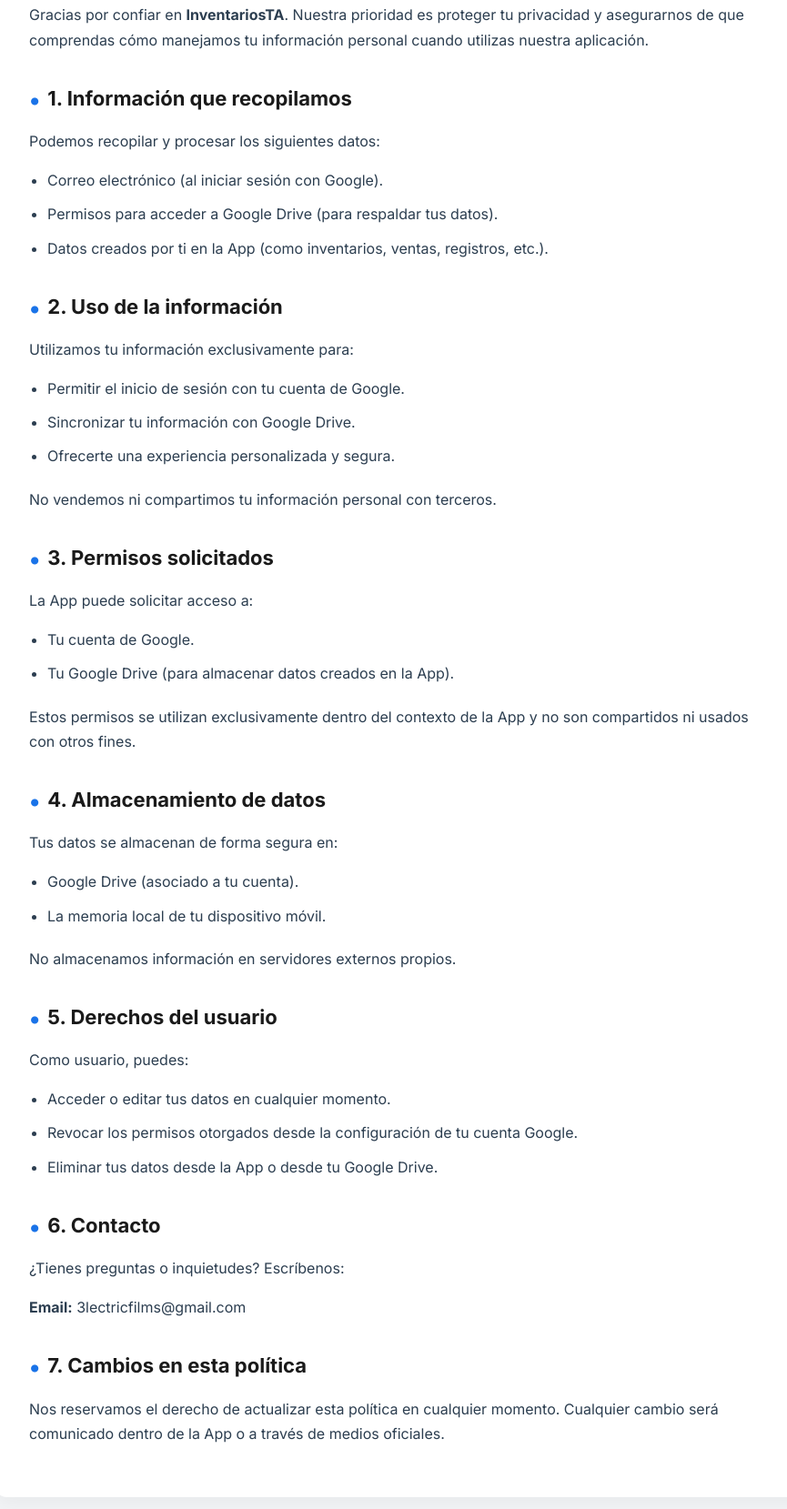
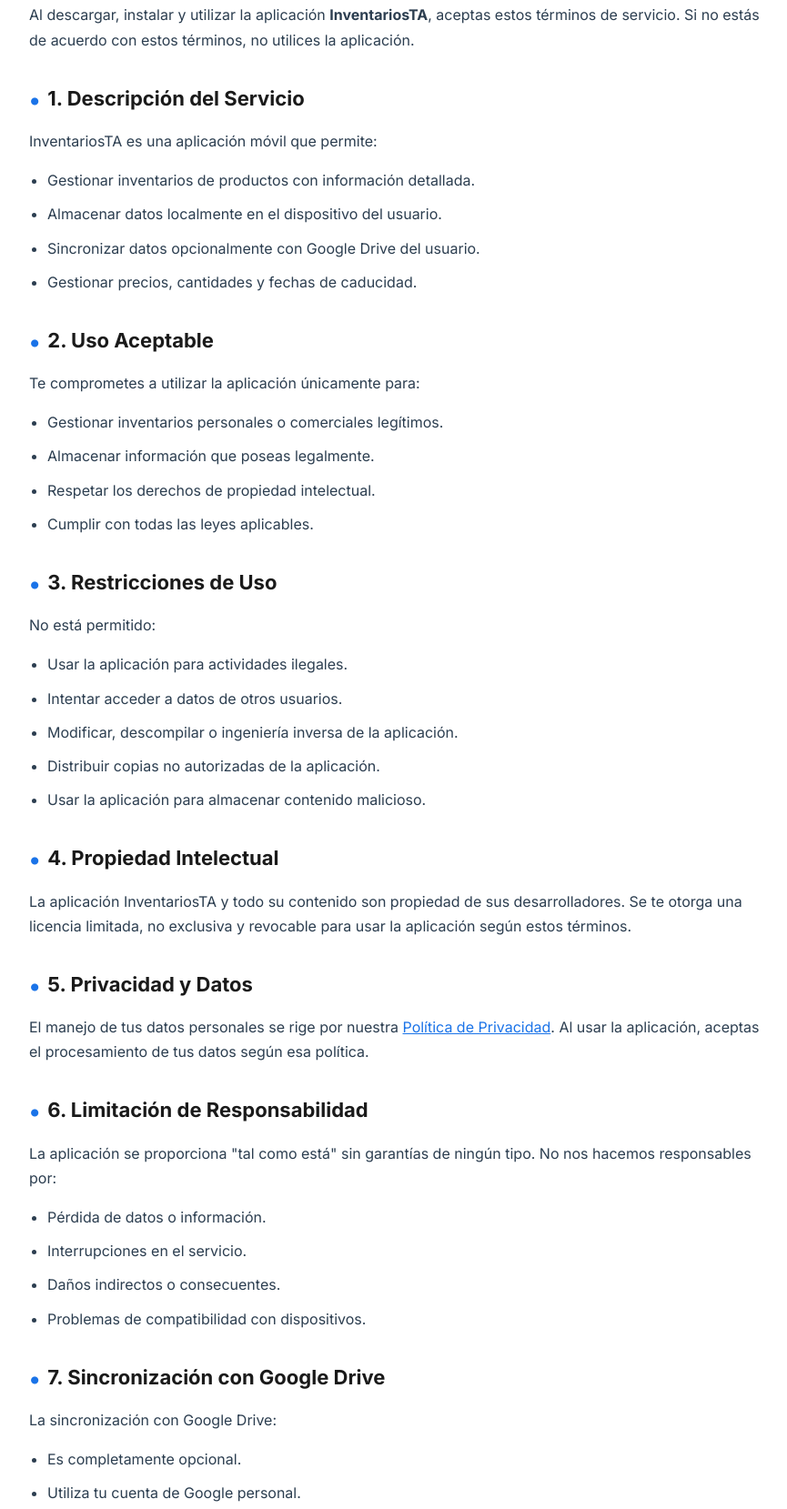
Before and after one commit to technoalex1/inventariosta1, a plain HTML site: page politicas y privacidad.html in a window 1280 px wide. Shown: the part 271-1930 px from the top of the page at 91% size, without its empty margins (198-1063 px from the left). Drawn offline with Linux system fonts and the light colour scheme.

Commit message:
Update politicas y privacidad.html

```diff
--- a/politicas y privacidad.html
+++ b/politicas y privacidad.html
@@ -2,7 +2,7 @@
 <html lang="es">
 <head>
   <meta charset="UTF-8">
-  <title>Políticas Y Privacidad - InventariosTA</title>
+  <title>Términos de Servicio - InventariosTA</title>
   <link href="https://fonts.googleapis.com/css2?family=Inter:wght@400;600;700&display=swap" rel="stylesheet">
   <style>
     * {
@@ -87,60 +87,92 @@
 <body>
 
   <header>
-    <h1>Políticas y Privacidad</h1>
+    <h1>Términos de Servicio</h1>
     <p style="margin-top: 10px; font-size: 16px;">Última actualización: Julio 2025</p>
   </header>
 
   <div class="container">
-    <p>Gracias por confiar en <strong>InventariosTA</strong>. Nuestra prioridad es proteger tu privacidad y asegurarnos de que comprendas cómo manejamos tu información personal cuando utilizas nuestra aplicación.</p>
+    <p>Al descargar, instalar y utilizar la aplicación <strong>InventariosTA</strong>, aceptas estos términos de servicio. Si no estás de acuerdo con estos términos, no utilices la aplicación.</p>
 
-    <h2>1. Información que recopilamos</h2>
-    <p>Podemos recopilar y procesar los siguientes datos:</p>
+    <h2>1. Descripción del Servicio</h2>
+    <p>InventariosTA es una aplicación móvil que permite:</p>
     <ul>
-      <li>Correo electrónico (al iniciar sesión con Google).</li>
-      <li>Permisos para acceder a Google Drive (para respaldar tus datos).</li>
-      <li>Datos creados por ti en la App (como inventarios, ventas, registros, etc.).</li>
+      <li>Gestionar inventarios de productos con información detallada.</li>
+      <li>Almacenar datos localmente en el dispositivo del usuario.</li>
+      <li>Sincronizar datos opcionalmente con Google Drive del usuario.</li>
+      <li>Gestionar precios, cantidades y fechas de caducidad.</li>
     </ul>
 
-    <h2>2. Uso de la información</h2>
-    <p>Utilizamos tu información exclusivamente para:</p>
+    <h2>2. Uso Aceptable</h2>
+    <p>Te comprometes a utilizar la aplicación únicamente para:</p>
     <ul>
-      <li>Permitir el inicio de sesión con tu cuenta de Google.</li>
-      <li>Sincronizar tu información con Google Drive.</li>
-      <li>Ofrecerte una experiencia personalizada y segura.</li>
-    </ul>
-    <p>No vendemos ni compartimos tu información personal con terceros.</p>
-
-    <h2>3. Permisos solicitados</h2>
-    <p>La App puede solicitar acceso a:</p>
-    <ul>
-      <li>Tu cuenta de Google.</li>
-      <li>Tu Google Drive (para almacenar datos creados en la App).</li>
-    </ul>
-    <p>Estos permisos se utilizan exclusivamente dentro del contexto de la App y no son compartidos ni usados con otros fines.</p>
-
-    <h2>4. Almacenamiento de datos</h2>
-    <p>Tus datos se almacenan de forma segura en:</p>
-    <ul>
-      <li>Google Drive (asociado a tu cuenta).</li>
-      <li>La memoria local de tu dispositivo móvil.</li>
-    </ul>
-    <p>No almacenamos información en servidores externos propios.</p>
-
-    <h2>5. Derechos del usuario</h2>
-    <p>Como usuario, puedes:</p>
-    <ul>
-      <li>Acceder o editar tus datos en cualquier momento.</li>
-      <li>Revocar los permisos otorgados desde la configuración de tu cuenta Google.</li>
-      <li>Eliminar tus datos desde la App o desde tu Google Drive.</li>
+      <li>Gestionar inventarios personales o comerciales legítimos.</li>
+      <li>Almacenar información que poseas legalmente.</li>
+      <li>Respetar los derechos de propiedad intelectual.</li>
+      <li>Cumplir con todas las leyes aplicables.</li>
     </ul>
 
-    <h2>6. Contacto</h2>
-    <p>¿Tienes preguntas o inquietudes? Escríbenos:</p>
+    <h2>3. Restricciones de Uso</h2>
+    <p>No está permitido:</p>
+    <ul>
+      <li>Usar la aplicación para actividades ilegales.</li>
+      <li>Intentar acceder a datos de otros usuarios.</li>
+      <li>Modificar, descompilar o ingeniería inversa de la aplicación.</li>
+      <li>Distribuir copias no autorizadas de la aplicación.</li>
+      <li>Usar la aplicación para almacenar contenido malicioso.</li>
+    </ul>
+
+    <h2>4. Propiedad Intelectual</h2>
+    <p>La aplicación InventariosTA y todo su contenido son propiedad de sus desarrolladores. Se te otorga una licencia limitada, no exclusiva y revocable para usar la aplicación según estos términos.</p>
+
+    <h2>5. Privacidad y Datos</h2>
+    <p>El manejo de tus datos personales se rige por nuestra <a href="politica-privacidad.html" style="color: #1a73e8;">Política de Privacidad</a>. Al usar la aplicación, aceptas el procesamiento de tus datos según esa política.</p>
+
+    <h2>6. Limitación de Responsabilidad</h2>
+    <p>La aplicación se proporciona "tal como está" sin garantías de ningún tipo. No nos hacemos responsables por:</p>
+    <ul>
+      <li>Pérdida de datos o información.</li>
+      <li>Interrupciones en el servicio.</li>
+      <li>Daños indirectos o consecuentes.</li>
+      <li>Problemas de compatibilidad con dispositivos.</li>
+    </ul>
+
+    <h2>7. Sincronización con Google Drive</h2>
+    <p>La sincronización con Google Drive:</p>
+    <ul>
+      <li>Es completamente opcional.</li>
+      <li>Utiliza tu cuenta de Google personal.</li>
+      <li>Está sujeta a los términos de servicio de Google.</li>
+      <li>Puede ser desactivada en cualquier momento.</li>
+    </ul>
+
+    <h2>8. Actualizaciones</h2>
+    <p>La aplicación puede recibir actualizaciones que:</p>
+    <ul>
+      <li>Mejoren la funcionalidad y seguridad.</li>
+      <li>Corrijan errores y problemas.</li>
+      <li>Agreguen nuevas características.</li>
+      <li>Puedan modificar estos términos de servicio.</li>
+    </ul>
+
+    <h2>9. Terminación</h2>
+    <p>Podemos terminar o suspender tu acceso a la aplicación en cualquier momento si:</p>
+    <ul>
+      <li>Violas estos términos de servicio.</li>
+      <li>Realizas actividades fraudulentas o ilegales.</li>
+      <li>No pagas las tarifas aplicables (si las hubiera).</li>
+    </ul>
+
+    <h2>10. Ley Aplicable</h2>
+    <p>Estos términos se rigen por las leyes de Guatemala. Cualquier disputa será resuelta en los tribunales competentes de Guatemala.</p>
+
+    <h2>11. Contacto</h2>
+    <p>Para preguntas sobre estos términos:</p>
     <p><strong>Email:</strong> 3lectricfilms@gmail.com</p>
+    <p><strong>Teléfono:</strong> +502 3522 4837</p>
 
-    <h2>7. Cambios en esta política</h2>
-    <p>Nos reservamos el derecho de actualizar esta política en cualquier momento. Cualquier cambio será comunicado dentro de la App o a través de medios oficiales.</p>
+    <h2>12. Cambios en los Términos</h2>
+    <p>Nos reservamos el derecho de modificar estos términos en cualquier momento. Los cambios serán notificados a través de la aplicación o por otros medios apropiados.</p>
   </div>
 
   <footer>
```
